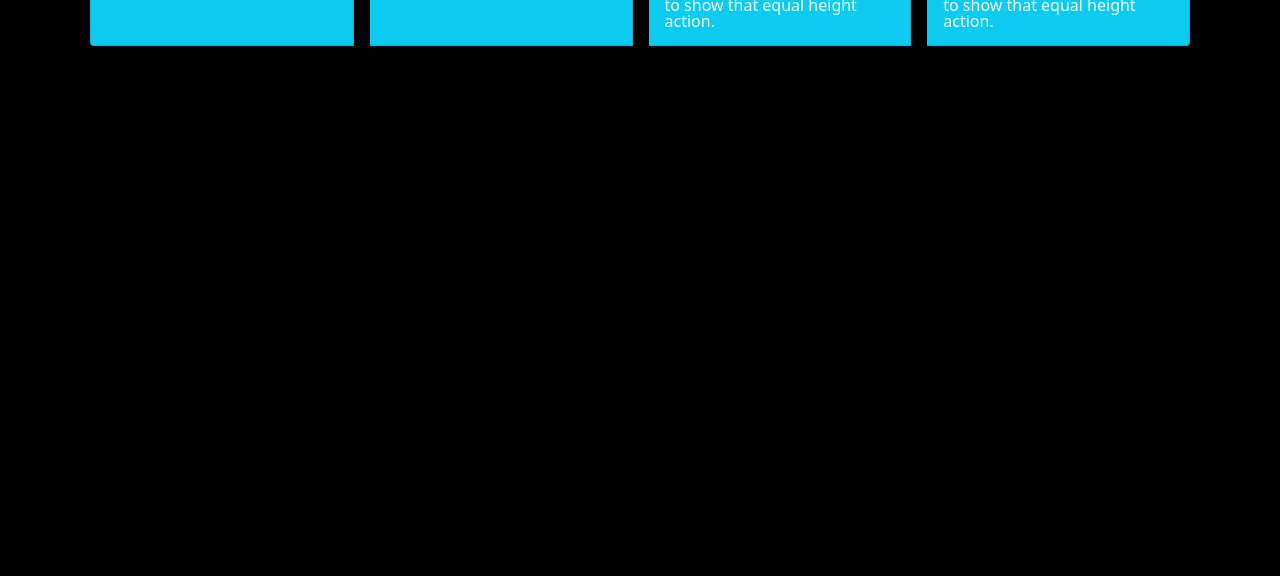
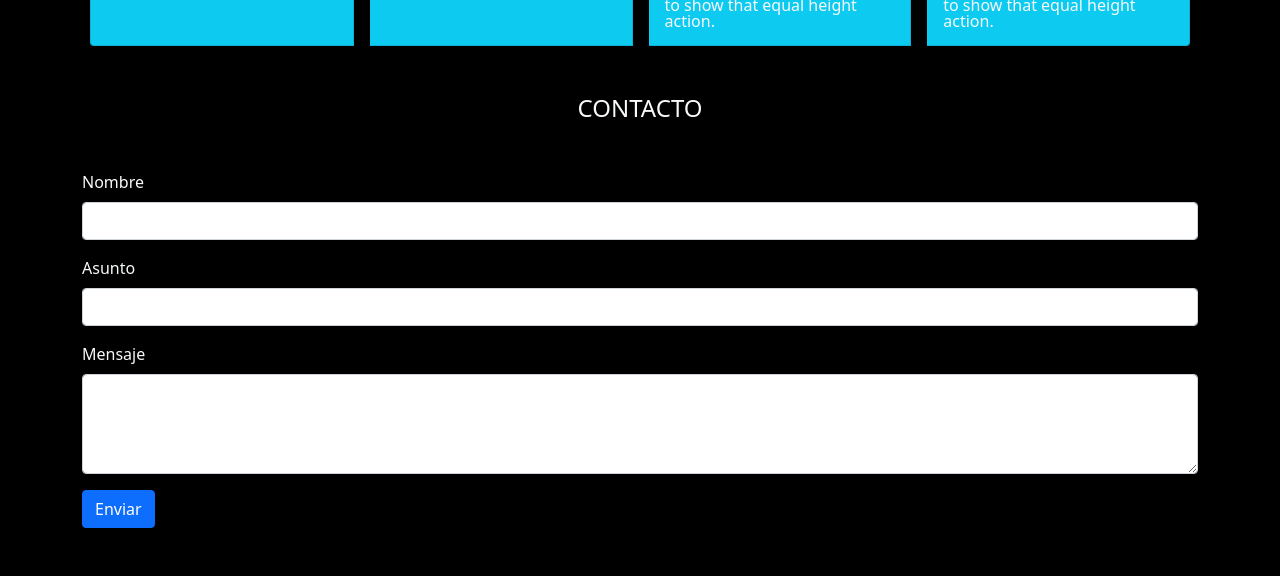
Before and after one commit to ignacioleonm/viajes_chile, a plain HTML site: page index.html in a window 1280 px wide. Shown: the part 1670-2246 px from the top of the page. Before the commit the page ends 1716 px from the top, so only its background shows below. Drawn offline with nearby package versions, Linux system fonts and the light colour scheme; files whose address does not match are found by name.

Commit message:
aplicando tooltip

```diff
--- a/assets/js/script.js
+++ b/assets/js/script.js
@@ -0,0 +1,6 @@
+// tooltips js para realizar la animación
+
+var tooltipTriggerList = [].slice.call(document.querySelectorAll('[data-bs-toggle="tooltip"]'))
+var tooltipList = tooltipTriggerList.map(function (tooltipTriggerEl) {
+  return new bootstrap.Tooltip(tooltipTriggerEl)
+})
--- a/index.html
+++ b/index.html
@@ -149,6 +149,25 @@
 
     <!-- sección Contacto -->
 
+    <section class="container text-light">
+        <h4 class="text-center my-5">CONTACTO</h4>
+        <div class="mb-3">
+            <label for="formGroupExampleInput" class="form-label">Nombre</label>
+            <input type="text" class="form-control" id="formGroupExampleInput">
+          </div>
+          <div class="mb-3">
+            <label for="formGroupExampleInput2" class="form-label">Asunto</label>
+            <input type="text" class="form-control" id="formGroupExampleInput2">
+          </div>
+          <div class="mb-3">
+            <label for="formGroupExampleInput3" class="form-label" >Mensaje</label>
+            <textarea class="form-control" id="floatingTextarea2" style="height: 100px"></textarea>
+          </div>
+          <!-- aplicando tooltip -->
+          <button type="submit" class="btn btn-primary mb-5" data-bs-toggle="tooltip" data-bs-placement="top" title="Enviar">Enviar</button>
+
+    </section>
+
 
 
 
```
